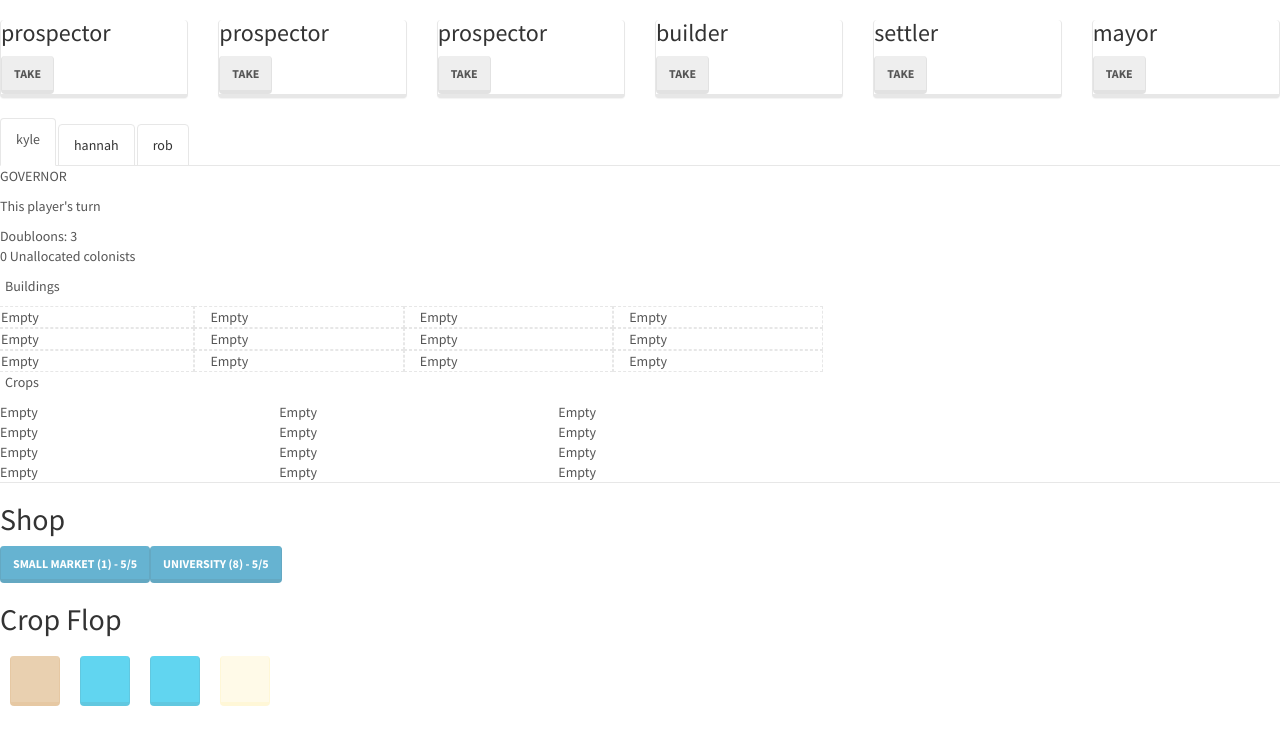
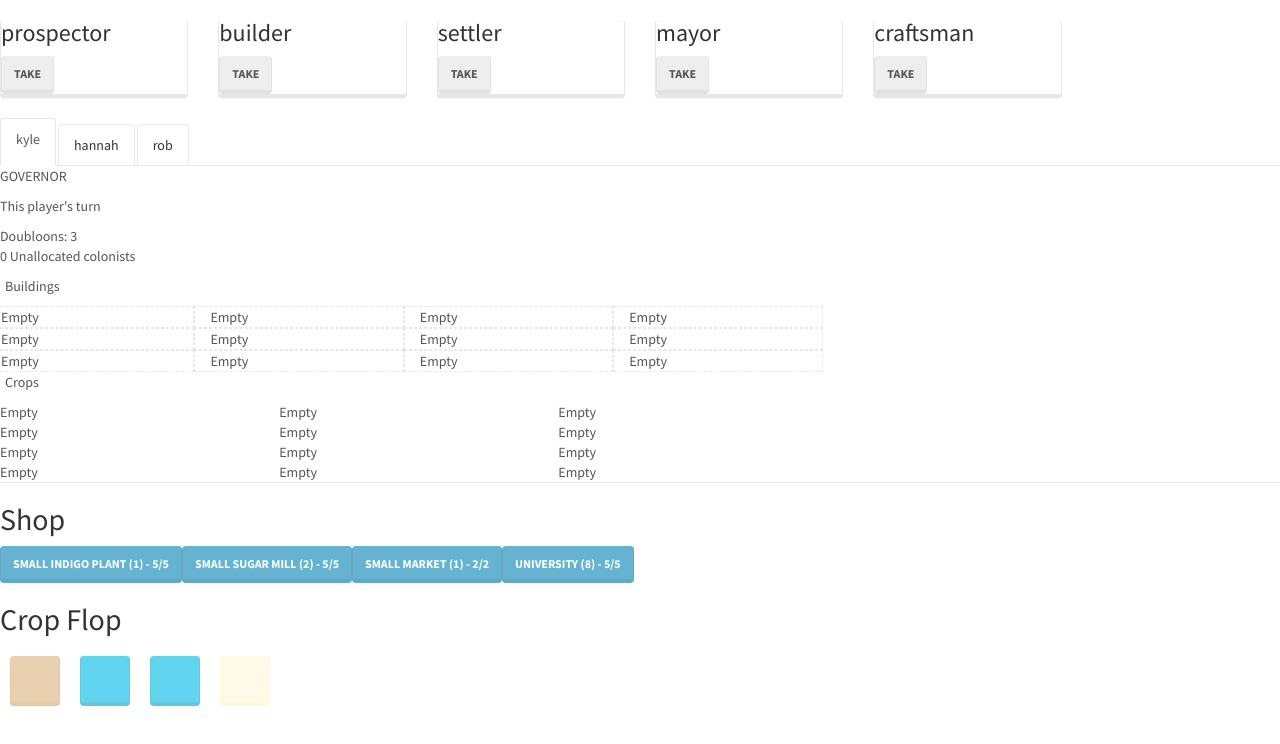
Before and after one commit to AJamesPhillips/rico, a React app: page / in a window 1280 px wide. Shown: the top 744 px of the page. Built offline with nearby package versions, Linux system fonts and the light colour scheme.

Commit message:
start of crafting

```diff
--- a/src/GameManager.jsx
+++ b/src/GameManager.jsx
@@ -31,32 +31,26 @@ export const initializeGameState = (store) => {
     taken: false
   },
   {
-    title: 'prospector',
+    title: 'builder',
     id: 1,
     incentive: 0,
     taken: false
   },
   {
-    title: 'prospector',
+    title: 'settler',
     id: 2,
     incentive: 0,
     taken: false
   },
   {
-    title: 'builder',
+    title: 'mayor',
     id: 3,
     incentive: 0,
     taken: false
   },
   {
-    title: 'settler',
+    title: 'craftsman',
     id: 4,
-    incentive: 0,
-    taken: false
-  },
-  {
-    title: 'mayor',
-    id: 5,
     incentive: 0,
     taken: false
   }];
--- a/src/actions/boards.js
+++ b/src/actions/boards.js
@@ -17,6 +17,15 @@ export const addCrop = (crop) => {
   return {
     type: 'ADD_CROP',
     crop
+  };
+};
+
+export const addBarrels = (crop, volume, playerID) => {
+  return {
+    type: 'CRAFT_CROP',
+    crop,
+    volume,
+    playerID
   };
 };
 
--- a/src/components/jobs/Jobs.jsx
+++ b/src/components/jobs/Jobs.jsx
@@ -63,6 +63,13 @@ const mapDispatchToProps = (dispatch) => {
       if (job.title === 'mayor') {
         dispatch(actions.assignColonists());
       }
+
+      if (job.title === 'craftsman') {
+        dispatch(actions.resolveCrafting());
+        dispatch(actions.showCraftingModal());
+        // wait until crafting modal resolves
+        // dispatch(actions.jobHasResolved());
+      }
     }
   };
 };
--- a/src/reducers/buildings.js
+++ b/src/reducers/buildings.js
@@ -1,10 +1,24 @@
 // TODO: formalize the structure of buildings
 const buildingsInitialState = [
   {
-    name: 'Small Market',
+    name: 'Small Indigo Plant',
     cost: 1,
     supply: 5,
     initialSupply: 5,
+    colonists: [false]
+  },
+  {
+    name: 'Small Sugar Mill',
+    cost: 2,
+    supply: 5,
+    initialSupply: 5,
+    colonists: [false]
+  },
+  {
+    name: 'Small Market',
+    cost: 1,
+    supply: 2,
+    initialSupply: 2,
     colonists: [false]
   },
   {
```
Also changed, not shown: src/actions/crafting.js (added, +53 -0 lines).
